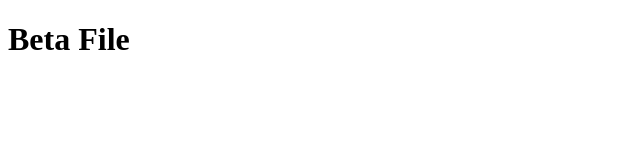
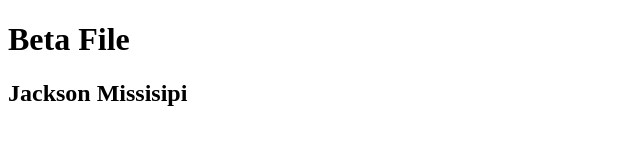
Before and after one commit to thedevinzhang/beta, a plain HTML site: page index.html in a window 1280 px wide. Shown: the whole page, without its empty margins (0-640 px from the left). Drawn offline with Linux system fonts and the light colour scheme.

Commit message:
update index.html

```diff
--- a/index.html
+++ b/index.html
@@ -1,5 +1,6 @@
 <!DOCTYPE html>
 <head> </head>
 <body>
-  <h1>Beta File</h1>
+    <h1>Beta File</h1>
+    <h2>Jackson Missisipi</h2>
 </body>
```
